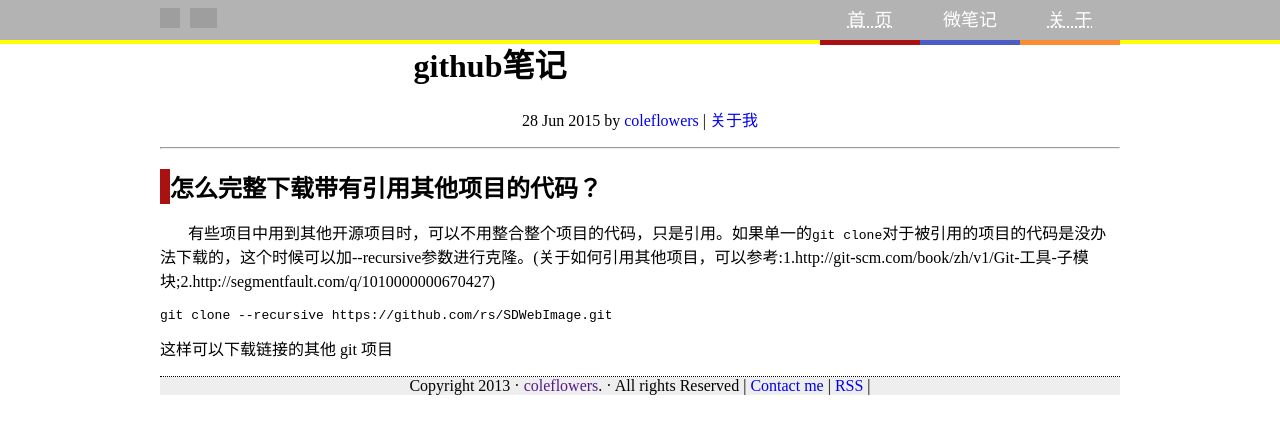
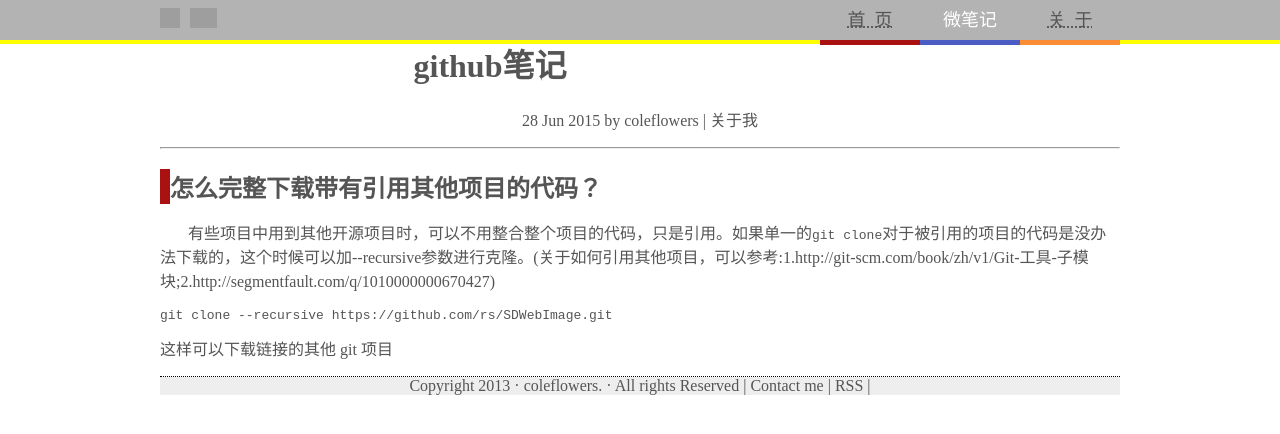
Before and after one commit to coleflowers/coleflowers.github.io, a Jekyll site: the page built from _posts/2015-06-28-github-note.html, in a window 1280 px wide. Shown: the top 434 px of the page. Built offline with Jekyll 4.4.1, drawn with Linux system fonts in a browser that asks for light colours; comment, search, counter and statistics services are not loaded; grey boxes are pictures that could not be loaded.

Commit message:
样式更新

```diff
--- a/_includes/topa.css
+++ b/_includes/topa.css
@@ -1,13 +1,14 @@
 * a {
 	text-decoration: none;
 }
+* {color: #555;}
 body, #top, #topb, #nav ul {
 	margin: 0px;
 	padding: 0px;
 }
 h1 { /*控制标题h1*/
-	font-family: "微软雅黑";
-	color: #000;
+	font-family: "Microsoft YaHei";
+	color: #555;
 	margin-top: -4px;
 }
 h2 { /*控制标题h2*/
@@ -38,7 +39,7 @@ h2 { /*控制标题h2*/
 #nav li {
 	list-style-type: none;
 	float: left;
-	font-family: "微软雅黑";
+	font-family: "Microsoft YaHei";
 	font-size: 18px;
 	color: #fff;
 	text-align: center;
```
